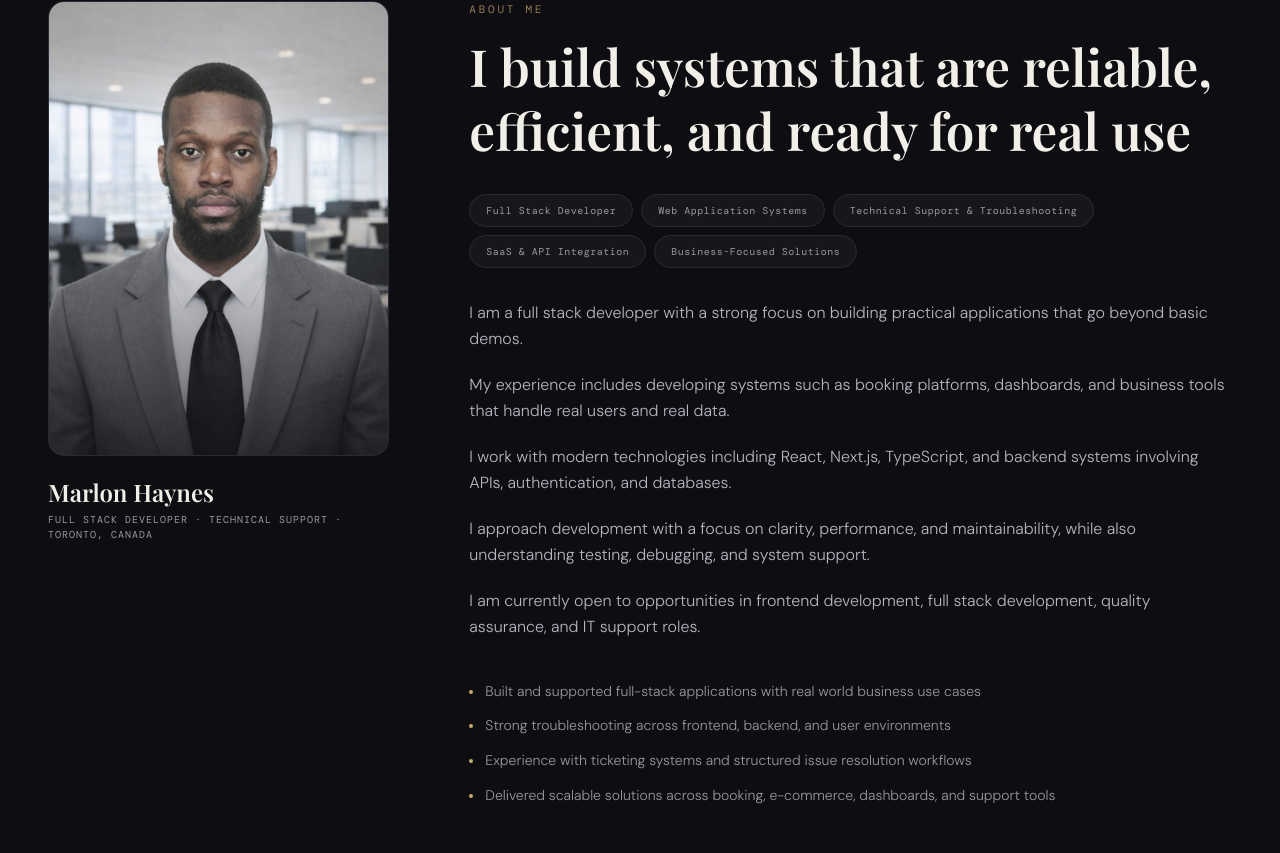
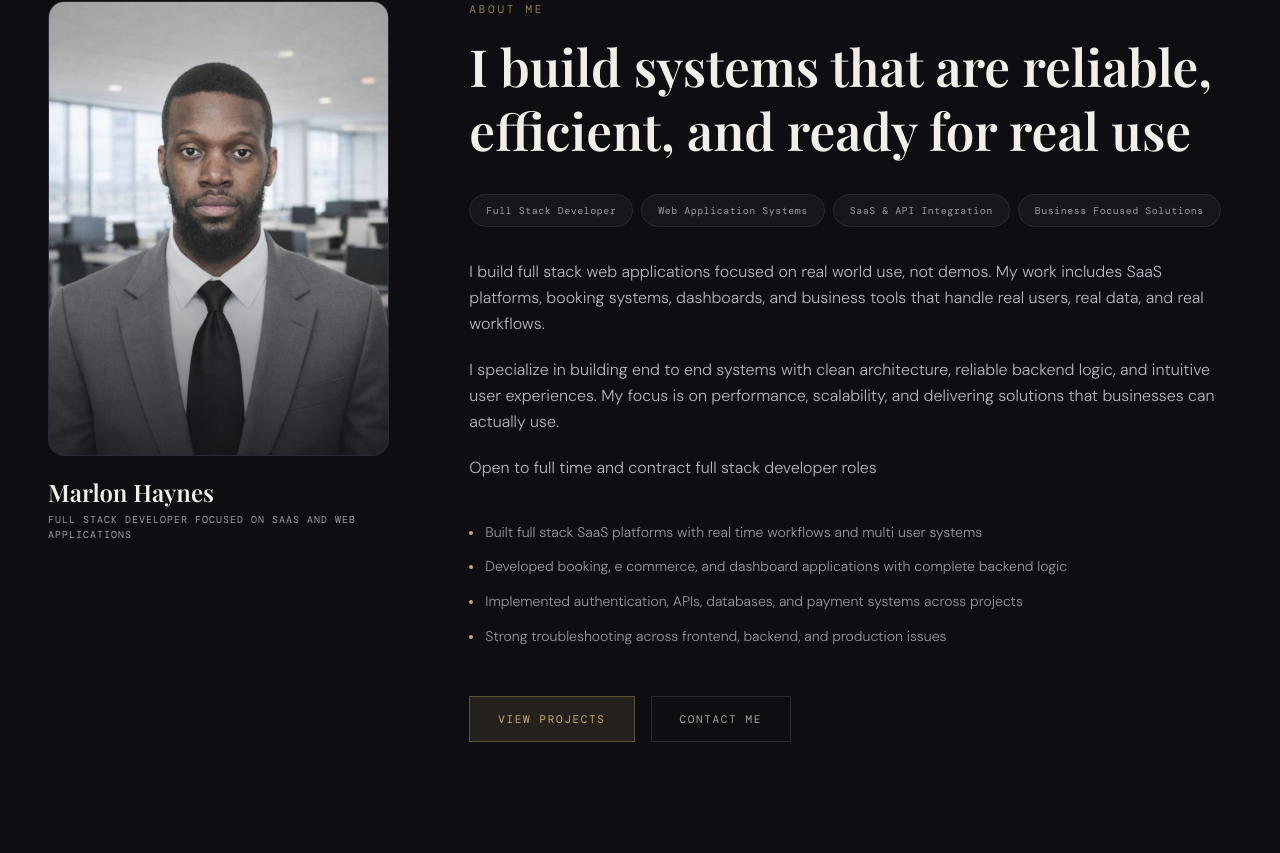
Before and after one commit to WebAlchemistLabs/portfolio_v2, a Next.js app: page / in a window 1280 px wide. Shown: the part 6831-7684 px from the top of the page. Built offline with nearby package versions, Linux system fonts and the light colour scheme; a web font is replaced by a local one.

Commit message:
Fix About trait wording spacing

```diff
--- a/src/components/layout/Footer.tsx
+++ b/src/components/layout/Footer.tsx
@@ -4,7 +4,7 @@ export default function Footer() {
       <div className="max-w-[1320px] mx-auto flex flex-col md:flex-row items-start md:items-center justify-between gap-6">
         <div>
           <p className="font-display text-xl italic text-[#F2EFE8] mb-1">Marlon Haynes</p>
-          <p className="font-mono-dm text-[10px] text-[#4A4755] tracking-wider">WebAlchemistLabs · Next.js · Tailwind CSS · Framer Motion</p>
+          <p className="font-mono-dm text-[10px] text-[#4A4755] tracking-wider">Full Stack Developer focused on building scalable SaaS and web applications</p>
         </div>
         <div className="flex items-center gap-8">
           {[
--- a/src/components/sections/About.tsx
+++ b/src/components/sections/About.tsx
@@ -7,16 +7,15 @@ import Image from 'next/image'
 const traits = [
   'Full Stack Developer',
   'Web Application Systems',
-  'Technical Support & Troubleshooting',
   'SaaS & API Integration',
-  'Business-Focused Solutions',
+  'Business Focused Solutions',
 ]
 
 const bullets = [
-  'Built and supported full-stack applications with real world business use cases',
-  'Strong troubleshooting across frontend, backend, and user environments',
-  'Experience with ticketing systems and structured issue resolution workflows',
-  'Delivered scalable solutions across booking, e-commerce, dashboards, and support tools',
+  'Built full stack SaaS platforms with real time workflows and multi user systems',
+  'Developed booking, e commerce, and dashboard applications with complete backend logic',
+  'Implemented authentication, APIs, databases, and payment systems across projects',
+  'Strong troubleshooting across frontend, backend, and production issues',
 ]
 
 function Reveal({ children, delay = 0, className = '' }: { children: React.ReactNode; delay?: number; className?: string }) {
@@ -75,7 +74,7 @@ export default function About() {
               <div className="mt-5">
                 <h3 className="font-display text-2xl font-semibold text-[#F2EFE8] mb-1">Marlon Haynes</h3>
                 <p className="font-mono-dm text-[10px] text-[#9B97A0] tracking-widest uppercase">
-                  Full Stack Developer · Technical Support · Toronto, Canada
+                  Full Stack Developer focused on SaaS and Web Applications
                 </p>
               </div>
             </div>
@@ -112,19 +111,13 @@ export default function About() {
             <Reveal delay={0.2}>
               <div className="space-y-5 mb-10">
                 <p className="text-base text-[#B8B4C0] leading-relaxed font-light">
-                  I am a full stack developer with a strong focus on building practical applications that go beyond basic demos.
+                  I build full stack web applications focused on real world use, not demos. My work includes SaaS platforms, booking systems, dashboards, and business tools that handle real users, real data, and real workflows.
                 </p>
                 <p className="text-base text-[#B8B4C0] leading-relaxed font-light">
-                  My experience includes developing systems such as booking platforms, dashboards, and business tools that handle real users and real data.
+                  I specialize in building end to end systems with clean architecture, reliable backend logic, and intuitive user experiences. My focus is on performance, scalability, and delivering solutions that businesses can actually use.
                 </p>
                 <p className="text-base text-[#B8B4C0] leading-relaxed font-light">
-                  I work with modern technologies including React, Next.js, TypeScript, and backend systems involving APIs, authentication, and databases.
-                </p>
-                <p className="text-base text-[#B8B4C0] leading-relaxed font-light">
-                  I approach development with a focus on clarity, performance, and maintainability, while also understanding testing, debugging, and system support.
-                </p>
-                <p className="text-base text-[#B8B4C0] leading-relaxed font-light">
-                  I am currently open to opportunities in frontend development, full stack development, quality assurance, and IT support roles.
+                  Open to full time and contract full stack developer roles
                 </p>
               </div>
             </Reveal>
```
